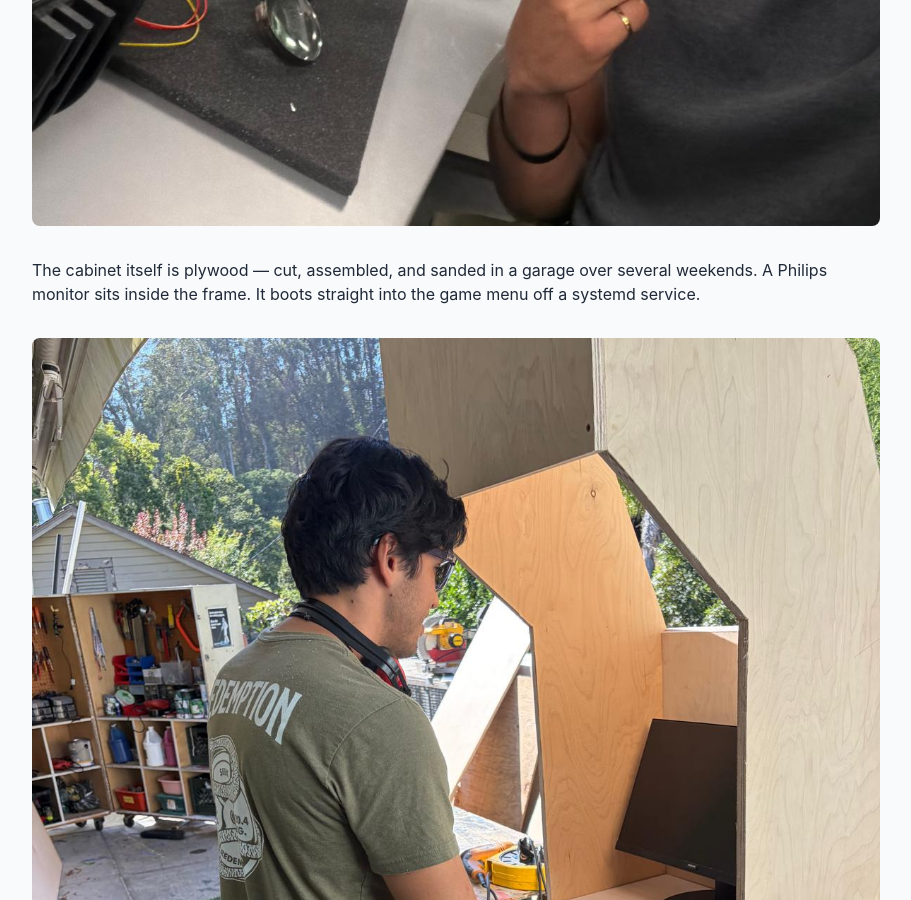
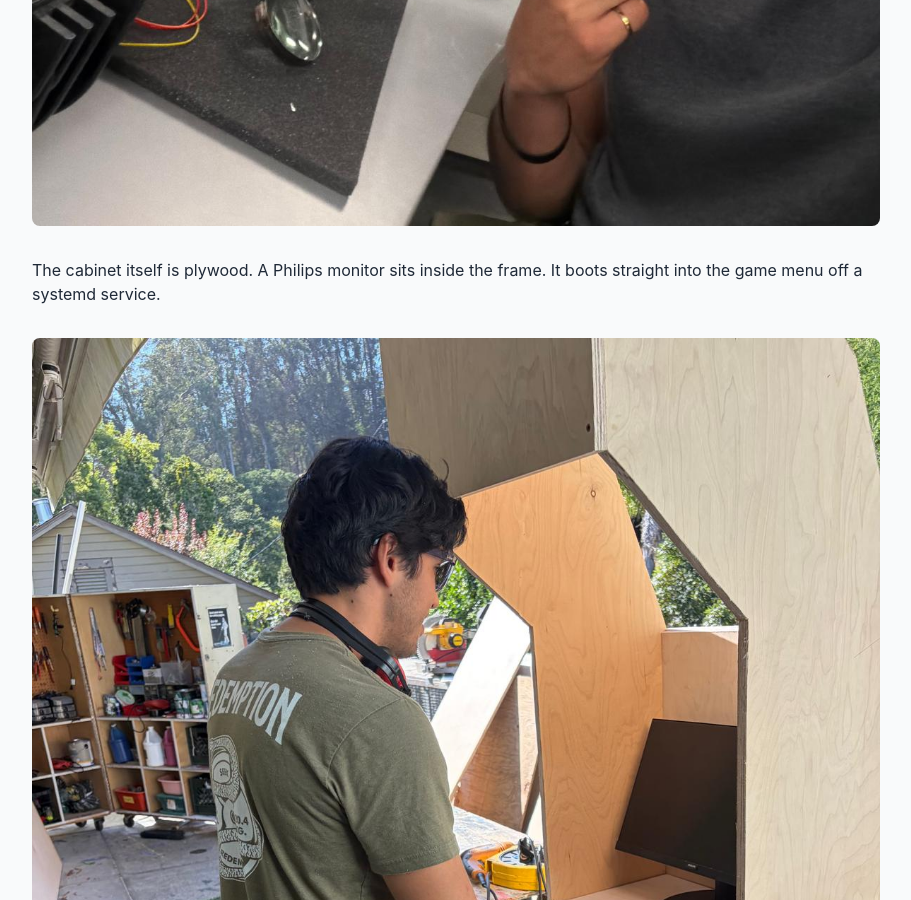
Before and after one commit to nochinxx/nochinxx.github.io, a Jekyll site: the page built from _posts/2026-06-16-arcade-marin-horizon.md, in a window 1280 px wide and 900 px high, scrolled down 1354 px. Shown: the whole window, without its empty margins (184-1095 px from the left). Built offline with Jekyll 4.4.1, drawn with Linux system fonts in a browser that asks for light colours; nearby versions of some CDN libraries; some of the changed text lies outside the part shown.

Commit message:
Refine descriptions in arcade cabinet project post

```diff
--- a/_posts/2026-06-16-arcade-marin-horizon.md
+++ b/_posts/2026-06-16-arcade-marin-horizon.md
@@ -19,7 +19,7 @@ tags: [raspberry-pi, pygame, hardware, teaching]
 <img src="/assets/images/projects/arcade/arcade-soldering.jpeg" alt="Soldering the GPIO controls" style="width:100%;border-radius:8px;margin:16px 0;">
 
 <p>
-  The cabinet itself is plywood — cut, assembled, and sanded in a garage over several weekends. A Philips monitor sits inside the frame. It boots straight into the game menu off a systemd service.
+  The cabinet itself is plywood. A Philips monitor sits inside the frame. It boots straight into the game menu off a systemd service.
 </p>
 
 <img src="/assets/images/projects/arcade/arcade-testing-backyard.jpeg" alt="Testing the cabinet during build" style="width:100%;border-radius:8px;margin:16px 0;">
```
Also changed, not shown: other parts of _posts/2026-06-16-arcade-marin-horizon.md (+1 -1 lines).
